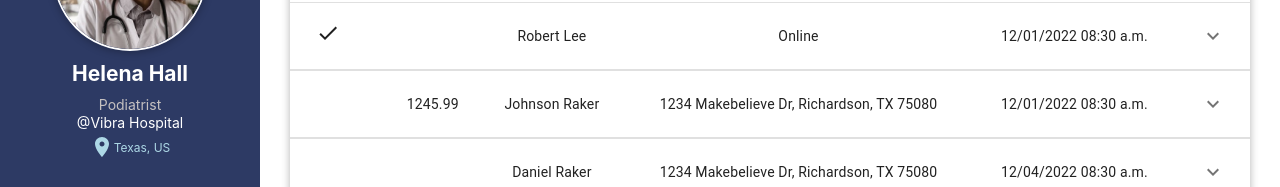
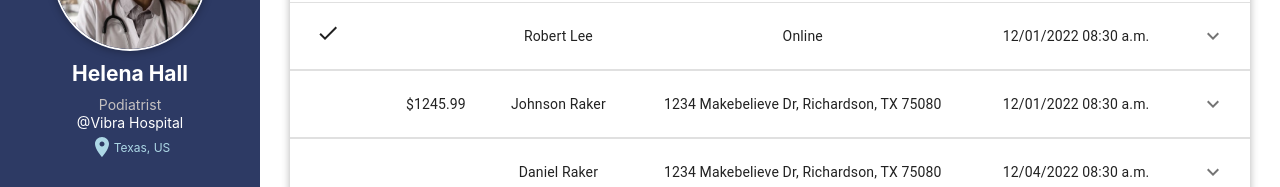
Before and after one commit to Bn161641/CS6360-Telemedicine, a React (Create React App) app: page /doctor/1/appointments in a window 1280 px wide. Shown: the part 193-380 px from the top of the page. Built offline with nearby package versions, Linux system fonts and the light colour scheme.

Commit message:
add money sign

```diff
--- a/src/pages/DoctorAppointmentTableRow.js
+++ b/src/pages/DoctorAppointmentTableRow.js
@@ -85,7 +85,7 @@ export default function Row(props) {
             row.bill.isPaid && row.bill.isVerified ? (
               <CheckIcon className="checkedIcon" />
             ) : (
-              row.bill.amount
+              "$" + row.bill.amount
             )
           ) : (
             ""
```
